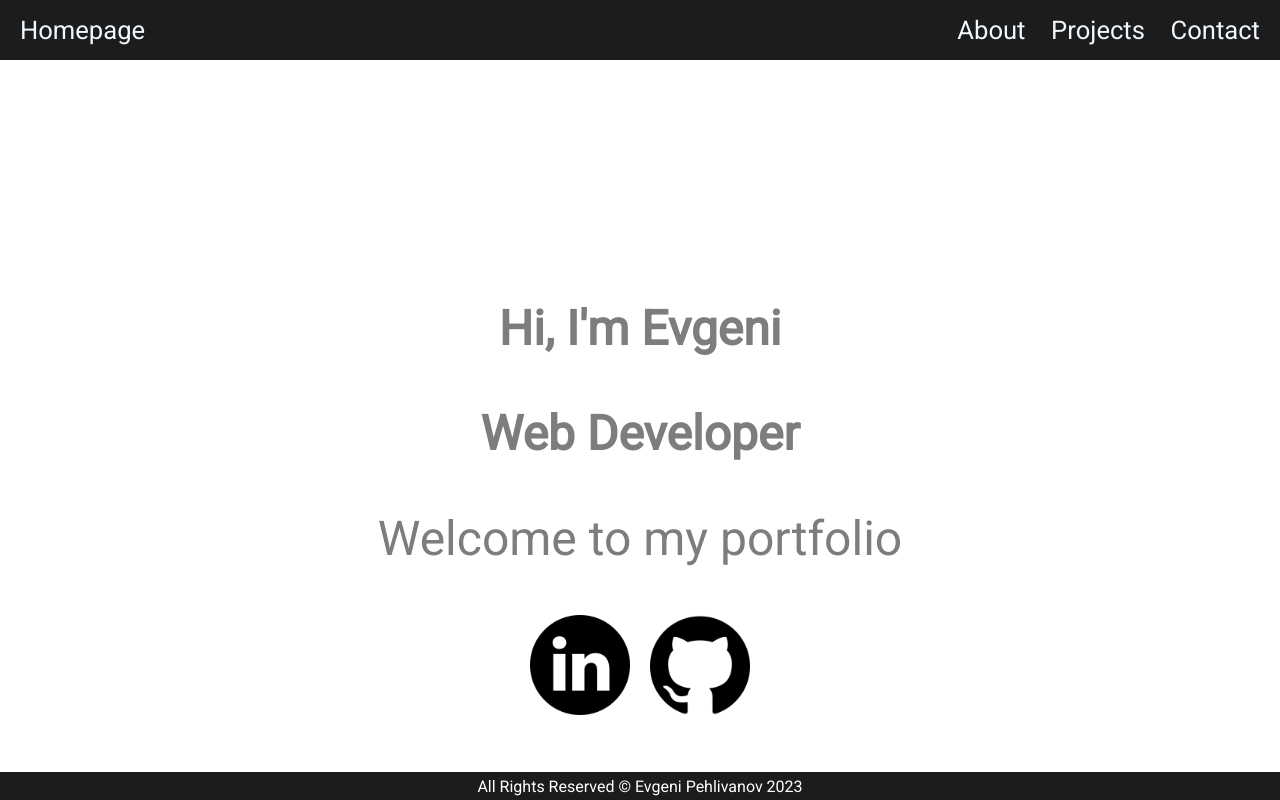
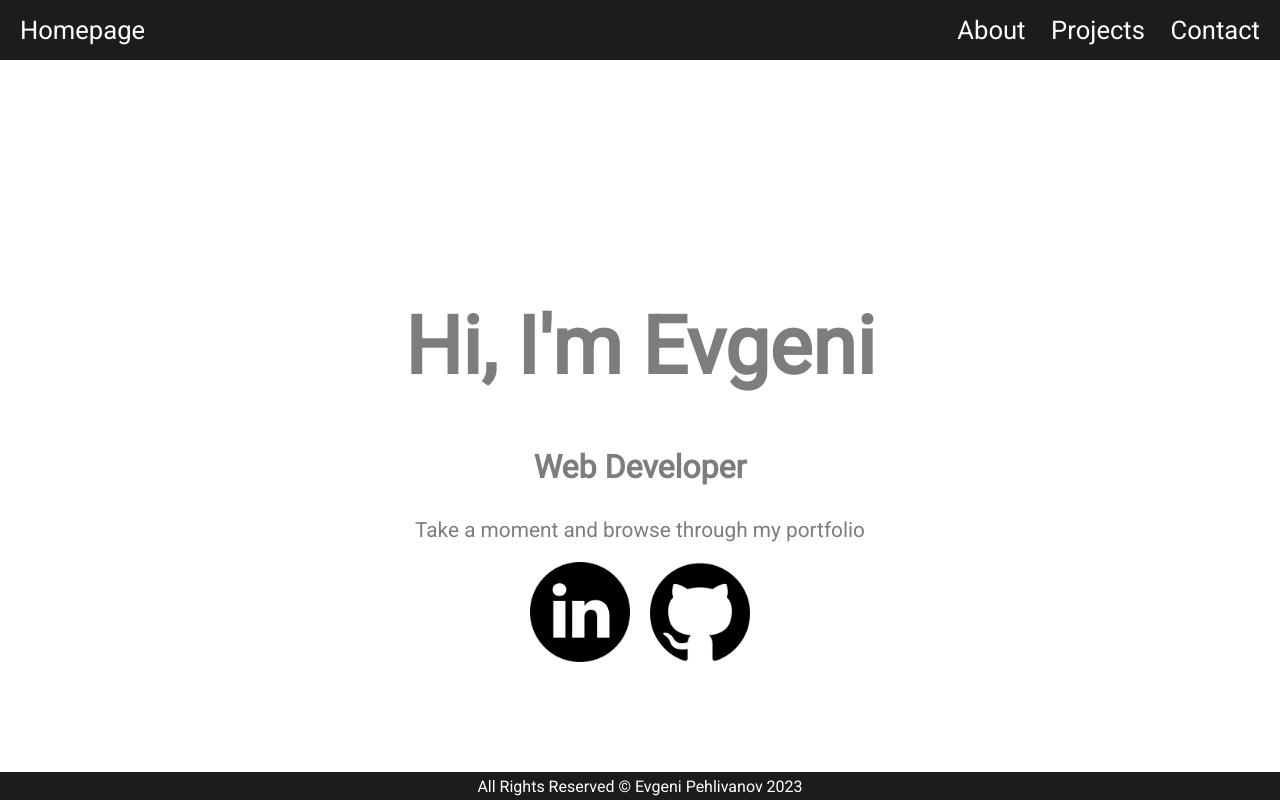
Before and after one commit to EvgeniPehlivanov/Web-Dev-Projects, a plain HTML site: page Portfolio site/portfolio.html in a window 1280 px wide. Drawn offline with Linux system fonts and the light colour scheme.

Commit message:
Add files via upload
Added color transitions to the navbar, because I like how they look and changed the text under "Web Developer"

```diff
--- a/Portfolio site/about.css
+++ b/Portfolio site/about.css
@@ -22,6 +22,9 @@ a {
     color: aliceblue
 }
 
+
+
+
 .navbar-right {
     display: flex;
     justify-content: space-between;
@@ -29,8 +32,12 @@ a {
 }
 
 .navbar-right a {
+    margin-left: 1em;
+    transition: 0.3s;
+}
 
-    margin-left: 1em;
+.navbar-right a:hover {
+    color: rgb(169, 169, 169)
 }
 
 .angry {
--- a/Portfolio site/main.css
+++ b/Portfolio site/main.css
@@ -19,7 +19,7 @@ a {
 
 .navbar a {
 
-    color: aliceblue
+    color: white;
 }
 
 .navbar-right {
@@ -29,18 +29,20 @@ a {
 }
 
 .navbar-right a {
+    margin-left: 1em;
+    transition: 0.5s;
+}
 
-    margin-left: 1em;
+.navbar-right a:hover {
+    color: rgb(146, 146, 146);
 }
 
 main h1,
-h2,
-h3,
-p {
+h2 {
     display: flex;
-    color: rgb(125, 125, 125);
+    color: #7d7d7d;
     background-color: white;
-    font-size: 3rem;
+    font-size: 5rem;
     align-items: center;
     justify-content: center;
     transition: 1s ease-in;
@@ -50,9 +52,22 @@ h1 {
     margin-top: 30vh;
 }
 
+
 main h1:hover {
     color: #1d1c1c;
 
+}
+
+main h3 {
+    text-align: center;
+    font-size: 2rem;
+    color: #7d7d7d;
+}
+
+main p {
+    text-align: center;
+    font-size: 1.3rem;
+    color: #7d7d7d;
 }
 
 .main-text {
--- a/Portfolio site/portfolio.html
+++ b/Portfolio site/portfolio.html
@@ -28,7 +28,10 @@
     <main>
         <h1>Hi, I'm Evgeni</h1>
         <h3>Web Developer</h3>
-        <p>Welcome to my portfolio</p>
+
+        <!-- i don't know if i should put a dot at the end of this sentence??? -->
+        <p>Take a moment and browse through my portfolio</p>
+
         <div class="gitlinks">
             <a href="https://www.linkedin.com/in/evgeni-pehlivanov-5b473826a/"><img src="images/in.png" alt="">
             </a>
```
